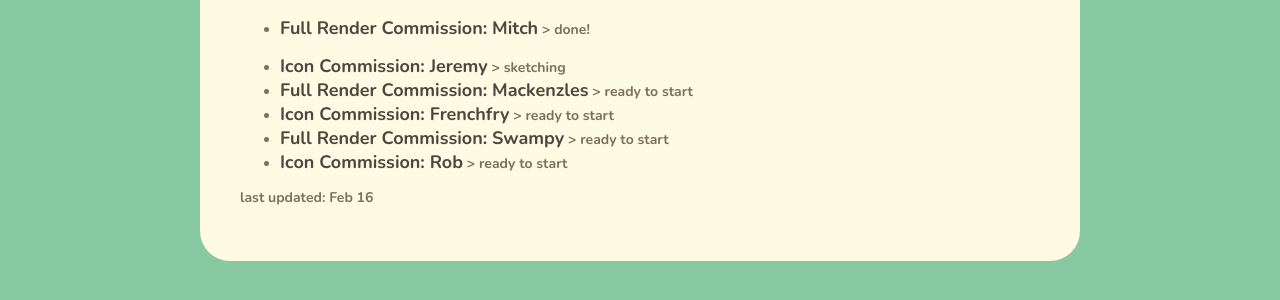
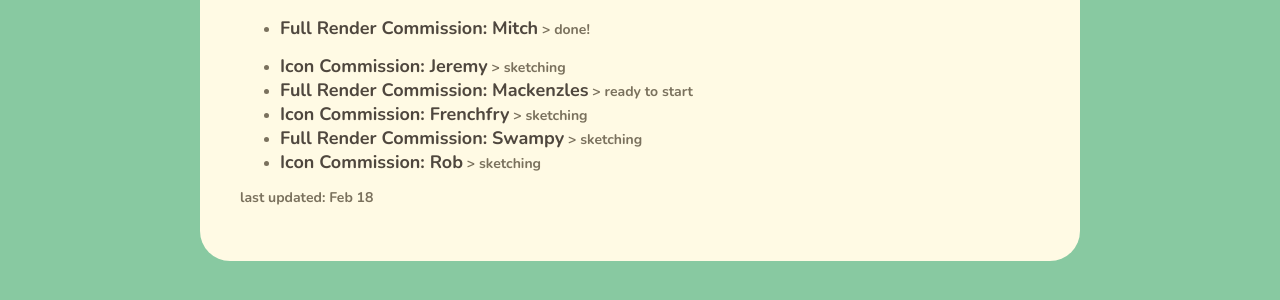
Before and after one commit to antheakwong/antheakwong.github.io, a Jekyll site: the page built from commissions/index.md, in a window 1280 px wide and 900 px high, scrolled down 2116 px. Shown: the part 559-859 px from the top of the window. Built offline with Jekyll 4.4.1, drawn with Linux system fonts in a browser that asks for light colours; nearby versions of some CDN libraries.

Commit message:
updated status

```diff
--- a/commissions/index.md
+++ b/commissions/index.md
@@ -56,8 +56,8 @@ Won’t draw: NSFW, mecha, offensive/shock content
 
 - **Icon Commission: Jeremy** > sketching
 - **Full Render Commission: Mackenzles** > ready to start
-- **Icon Commission: Frenchfry** > ready to start
-- **Full Render Commission: Swampy** > ready to start
-- **Icon Commission: Rob** > ready to start
+- **Icon Commission: Frenchfry** > sketching
+- **Full Render Commission: Swampy** > sketching
+- **Icon Commission: Rob** > sketching
 
-last updated: Feb 16
+last updated: Feb 18
```
